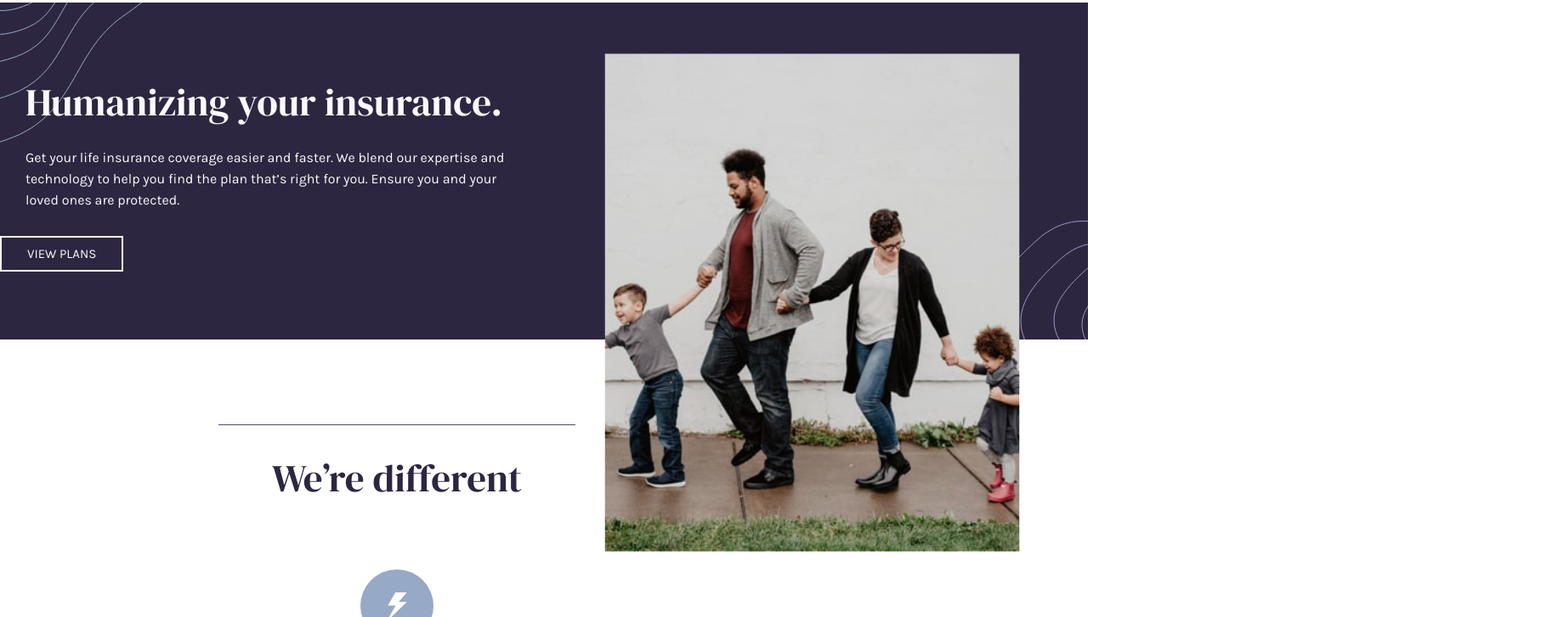
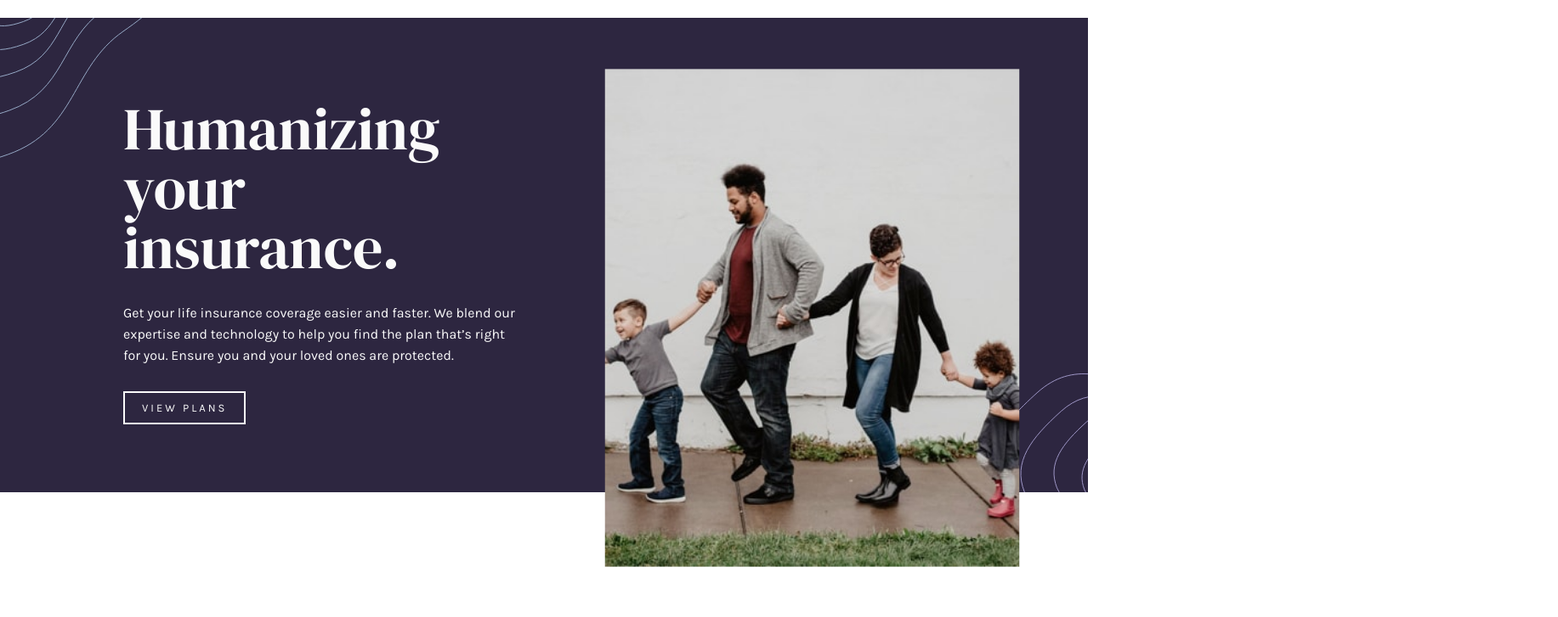
Before and after one commit to IsisFraga/insure-landing-page, a plain HTML site: page index.html in a window 1280 px wide. Shown: the part 87-814 px from the top of the page at 85% size, 1833 px wide, since content can reach past the window. Drawn offline with Linux system fonts and the light colour scheme.

Commit message:
css adjustments

```diff
--- a/CSS/style.css
+++ b/CSS/style.css
@@ -324,6 +324,7 @@ footer {
         display:none;
     }
 
+
     .bg-color {
         display: inline-flex;
         flex-direction: row;
@@ -338,8 +339,45 @@ footer {
 
     .humanizing-txt {
         text-align: left;
-        left: 0;
         width: 50%;
         flex-direction: row;
+        padding-left: 115px;
+    }
+
+    .humanizing-txt h2 {
+        font-size: 70px;
+        padding-right: 60px;
+    }
+
+    .btn {
+        margin-left: 30px;
+        letter-spacing: 3px;
+        padding: 10px 20px;
+        font-size: 13px;
+    }
+
+    .txt-icons {
+        margin: 150px;
+        text-align: left;
+        display: inline-flex;
+    }
+
+    .gray-line {
+        text-align: left;
+        margin: 150px 0 0 0;
+        width: 15%;
+    }
+
+    .icons {
+        padding: 0;
+        width: fit-content;
+        height: fit-content;
+    }
+
+    .txt-icons h2 {
+        font-size: 75px;
+        display: block;
+        width: fit-content;
+        height: fit-content;
     }
 }
```
